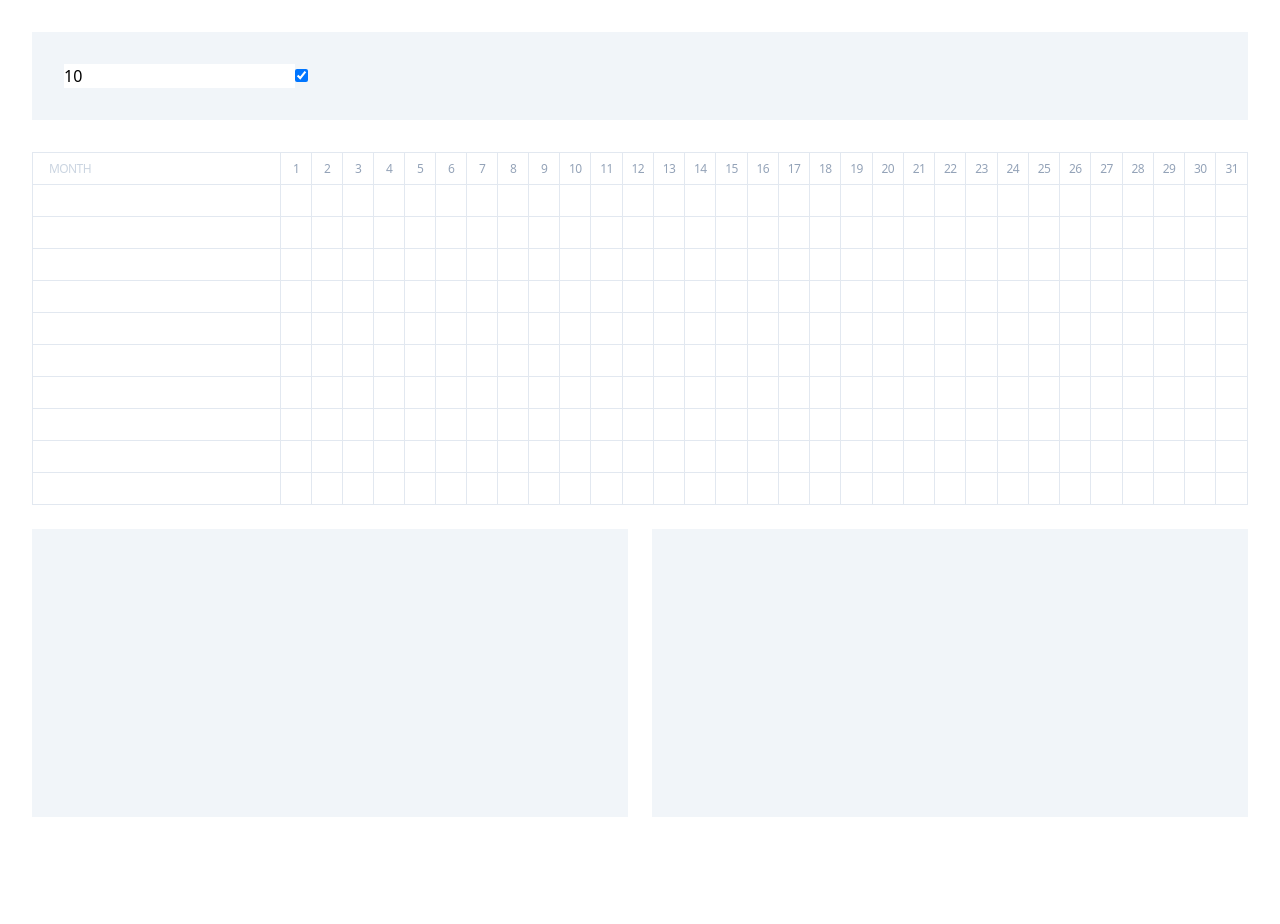
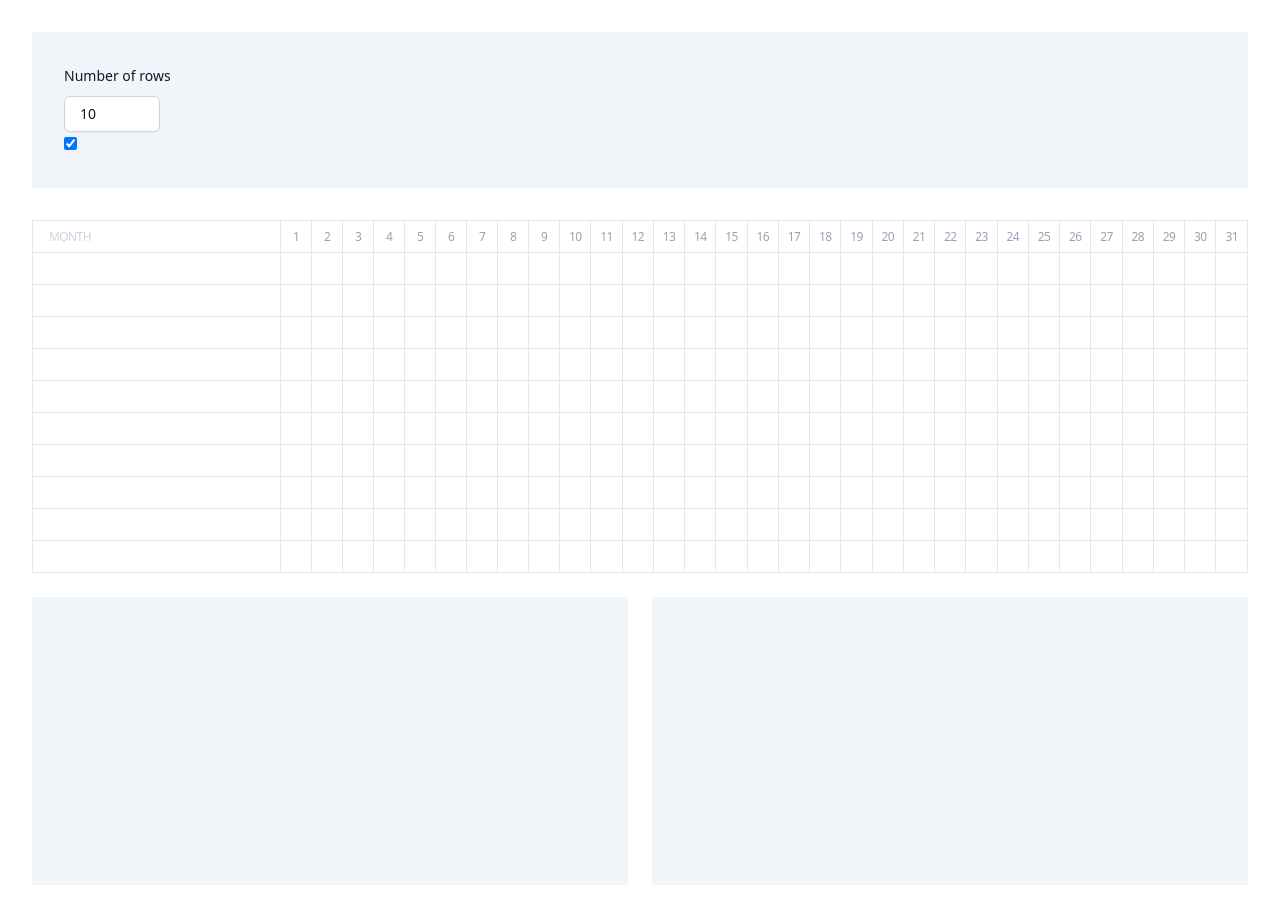
Before and after one commit to makaroni4/habit-tracker, a React (Vite) app: page / in a window 1280 px wide. Shown: the top 924 px of the page. Built offline with nearby package versions, Linux system fonts and the light colour scheme.

Commit message:
Style for number of rows setting

```diff
--- a/src/App.tsx
+++ b/src/App.tsx
@@ -1,23 +1,10 @@
 import HabitTracker from "./components/HabitTracker"
-import { useAppStore } from "./store"
+import Settings from "./components/Settings"
 
 function App() {
-  const { numberOfRows, setNumberOfRows, writingSectionsEnabled, setWritingSectionsEnabled } = useAppStore();
-
   return (
     <div className="screen:container p-8 print:p-0">
-      <div className="mb-8 bg-slate-100 p-8 print:hidden">
-        <input
-          type="number"
-          defaultValue={numberOfRows}
-          onChange={(e) => setNumberOfRows(e.target.value)} />
-
-        <input
-          type="checkbox"
-          value="1"
-          checked={writingSectionsEnabled}
-          onChange={(e) => setWritingSectionsEnabled(e.target.checked)} />
-      </div>
+      <Settings />
 
       <HabitTracker />
     </div>
--- /dev/null
+++ b/src/components/Settings.tsx
@@ -0,0 +1,40 @@
+import { useAppStore } from "../store"
+
+function Settings({ className }: { className: string }) {
+  const { numberOfRows, setNumberOfRows, writingSectionsEnabled, setWritingSectionsEnabled } = useAppStore();
+
+  const handleNumberOfRowsInput = (newNumberOfRows: string) => {
+    console.log(newNumberOfRows)
+    if (newNumberOfRows.match(/^\d+$/)) {
+      setNumberOfRows(newNumberOfRows)
+    } else {
+      setNumberOfRows(10)
+    }
+  }
+
+  return (
+    <div className={`mb-8 bg-slate-100 p-8 print:hidden ${className}`}>
+      <div>
+        <label htmlFor="email" className="block text-sm font-medium leading-6 text-gray-900">
+          Number of rows
+        </label>
+        <div className="mt-2">
+          <input
+            type="text"
+            value={numberOfRows}
+            onChange={(e) => handleNumberOfRowsInput(e.target.value)}
+            className="block pl-4 w-24 rounded-md border-0 py-1.5 text-gray-900 shadow-sm ring-1 ring-inset ring-gray-300 placeholder:text-gray-400 focus:ring-2 focus:ring-inset focus:ring-indigo-600 sm:text-sm sm:leading-6"
+          />
+        </div>
+      </div>
+
+      <input
+        type="checkbox"
+        value="1"
+        checked={writingSectionsEnabled}
+        onChange={(e) => setWritingSectionsEnabled(e.target.checked)} />
+    </div>
+  )
+}
+
+export default Settings
```
